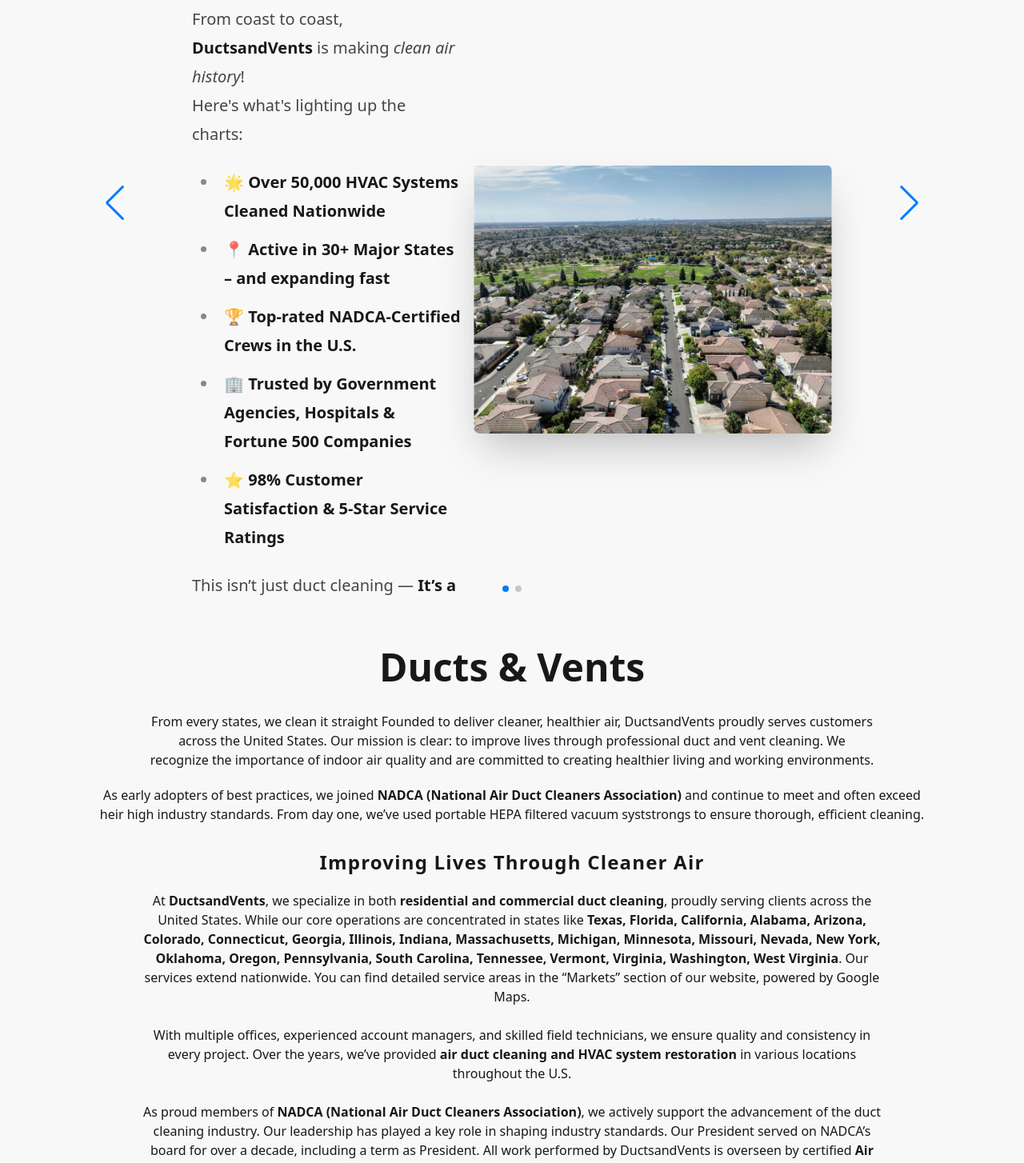
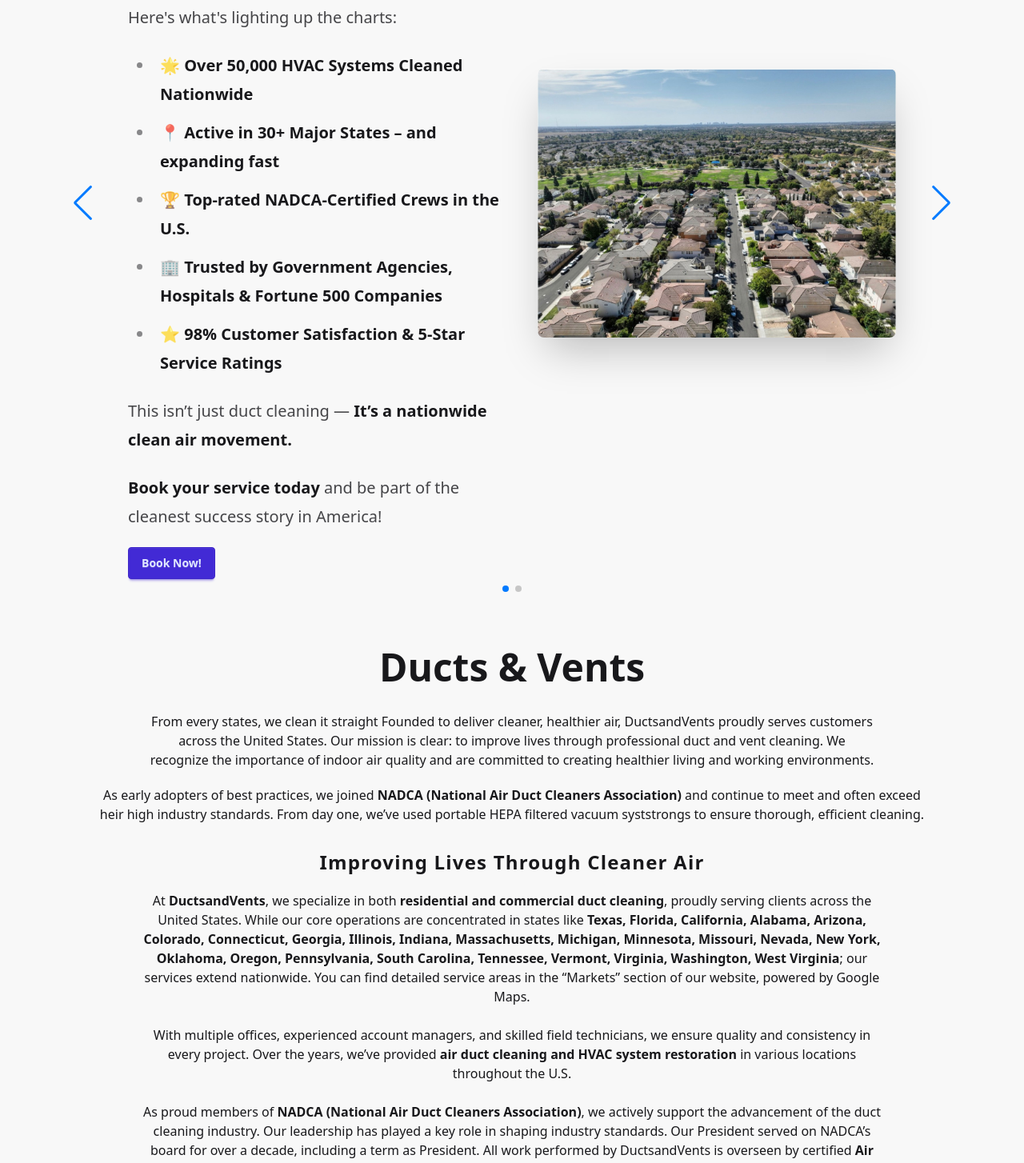
Before and after one commit to huzaifa1095/duct-cleaning-app, a Next.js app: page / in a window 1280 px wide. Shown: the part 1406-2860 px from the top of the page at 80% size. Built offline with nearby package versions, Linux system fonts and the light colour scheme.

Commit message:
more small touches

```diff
--- a/src/app/layout.tsx
+++ b/src/app/layout.tsx
@@ -14,7 +14,8 @@
 
 export const metadata: Metadata = {
   title: "Ducts And Vents | From Every State We Clean It Straight",
-  description: "Generated by create next app",
+  description:
+    "At DuctsandVents, we specialize in both residential and commercial duct cleaning, proudly serving clients across the United States. While our core operations are concentrated in states like Texas, Florida, California, Alabama, Arizona, Colorado, Connecticut, Georgia, Illinois, Indiana, Massachusetts, Michigan, Minnesota, Missouri, Nevada, New York, Oklahoma, Oregon, Pennsylvania, South Carolina, Tennessee, Vermont, Virginia, Washington, West Virginia. Our services extend nationwide.",
 };
 
 export default function RootLayout({
--- a/src/components/Mission.jsx
+++ b/src/components/Mission.jsx
@@ -39,7 +39,7 @@
               Pennsylvania, South Carolina, Tennessee, Vermont, Virginia,
               Washington, West Virginia
             </strong>
-            . Our services extend nationwide. You can find detailed service
+            ; our services extend nationwide. You can find detailed service
             areas in the “Markets” section of our website, powered by Google
             Maps.
           </p>
--- a/src/components/NewsSlide.jsx
+++ b/src/components/NewsSlide.jsx
@@ -4,7 +4,7 @@
 const NewsSlide = ({ Img, Title, Para, Button }) => {
   return (
     <div className="hero bg-base-200 h-350 md:h-250  ">
-      <div className="hero-content flex-col px-10 lg:px-30 xl:flex-row-reverse">
+      <div className="hero-content flex-col px-10 md:px-0 xl:px-20 xl:flex-row-reverse">
         <img src={Img} className="w-md rounded-lg shadow-2xl" />
 
         <div>
--- a/src/components/NewsSlider.jsx
+++ b/src/components/NewsSlider.jsx
@@ -59,7 +59,7 @@
 
 const NewsSlider = () => {
   return (
-    <div className="lg:px-30 bg-base-200">
+    <div className="xl:px-20 bg-base-200">
       <Swiper
         navigation={true}
         pagination={{
```
